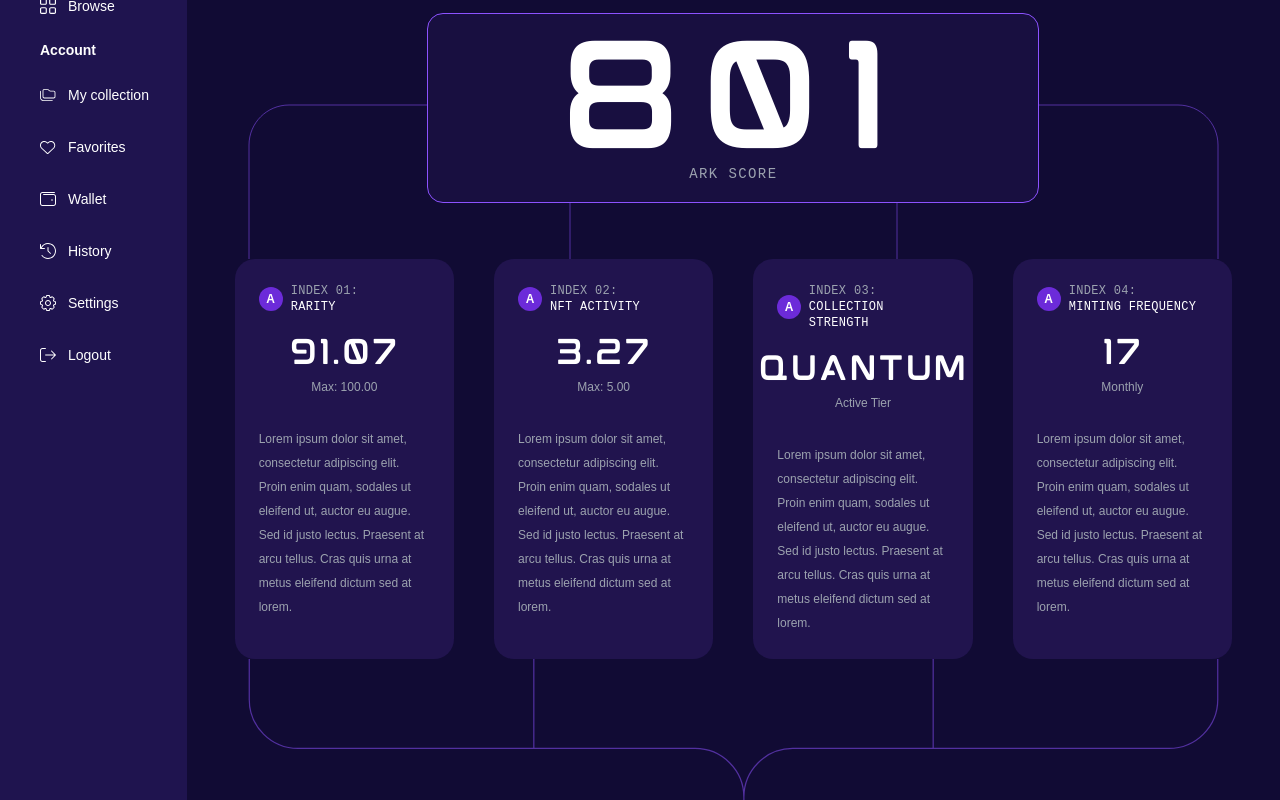
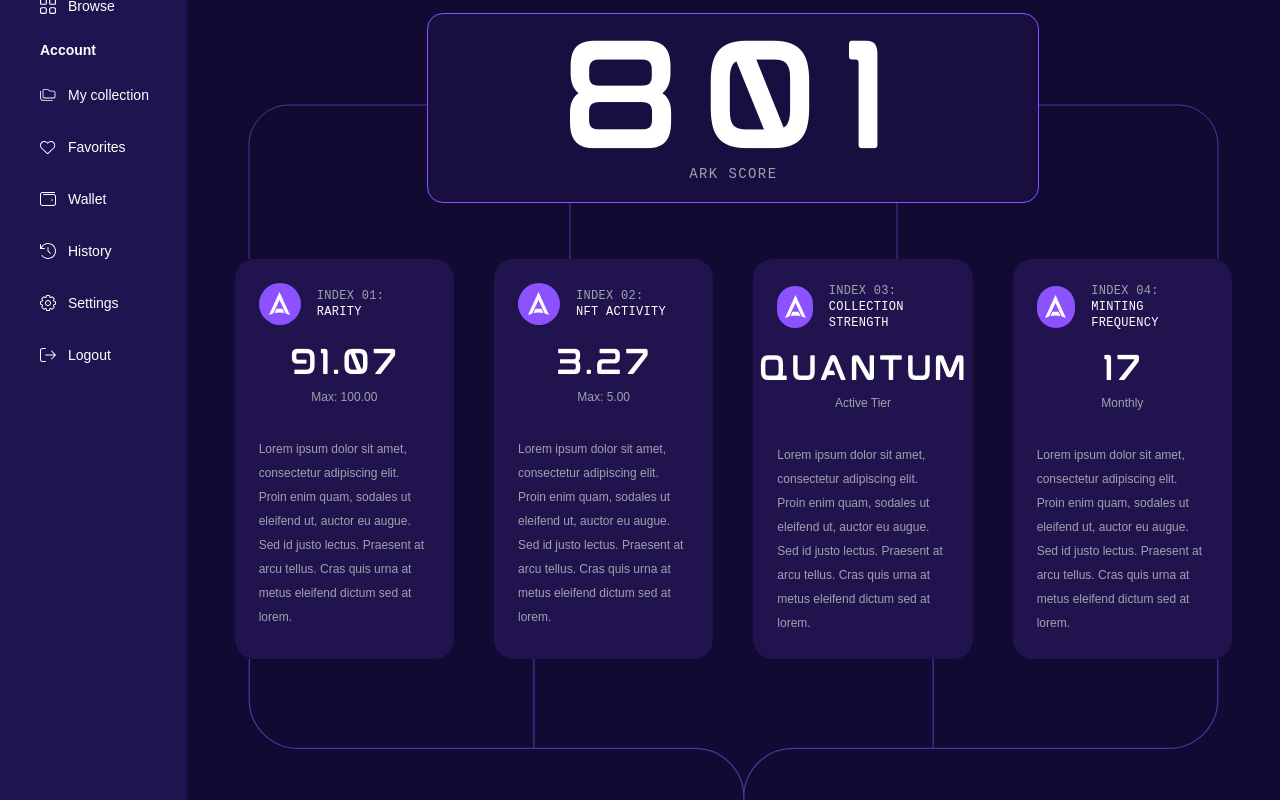
Before and after one commit to VALKONX13/NFT-marketplace-frontEnd, a Next.js app: page /ark-tools/ark-score in a window 1280 px wide. Both pictures are taken after a click on the button "INITIATE SCAN". Shown: the part 433-1233 px from the top of the page. Built offline with nearby package versions, Linux system fonts and the light colour scheme.

Commit message:
card icon adjustment

```diff
--- a/src/components/ScanReport/index.tsx
+++ b/src/components/ScanReport/index.tsx
@@ -40,9 +40,24 @@ const ScanReport = () => {
             key={index}
             className="bg-redark-purple/13 p-6 gap-4 rounded-[20px] flex flex-col text-white text-sm items-start max-w-2xs"
           >
-            <div className="flex items-center gap-2 mb-2">
-              <div className="w-6 h-6 bg-purple-700 text-white rounded-full flex items-center justify-center text-xs font-bold">
-                A
+            <div className="flex items-center gap-4 mb-2">
+              <div className="relative w-[42px] h-[42px] flex items-center justify-center">
+                <div className="absolute inset-0 bg-redark-purple rounded-full" />
+                <svg
+                  className="z-10"
+                  width="21"
+                  height="24"
+                  viewBox="0 0 21 24"
+                  fill="none"
+                  xmlns="http://www.w3.org/2000/svg"
+                >
+                  <path
+                    fillRule="evenodd"
+                    clipRule="evenodd"
+                    d="M4.13226 21.3933C2.69106 21.8111 1.30867 22.3684 0 23.0478L10.4895 0V0.246636L10.5 0L20.9878 23.0478C19.6791 22.3684 18.2967 21.8111 16.8555 21.3933L16.5317 21.0817L10.4992 7.93011L10.4886 7.77651V7.93011L4.45613 21.0817L4.13226 21.3933ZM15.4158 21.0264C13.8306 20.6771 12.184 20.4919 10.4936 20.4919C8.79871 20.4919 7.14862 20.678 5.55908 21.0291L7.48215 16.8362H13.4936L15.4158 21.0264Z"
+                    fill="white"
+                  />
+                </svg>
               </div>
               <p className="uppercase text-xs tracking-wide flex flex-col font-azeret text-gray-400">
                 Index {card.index}: <p className="text-white">{card.title}</p>
@@ -71,7 +86,6 @@ const ScanReport = () => {
         />
       </svg>
       <ScoreAnalysis />
-
     </div>
   );
 };
```
